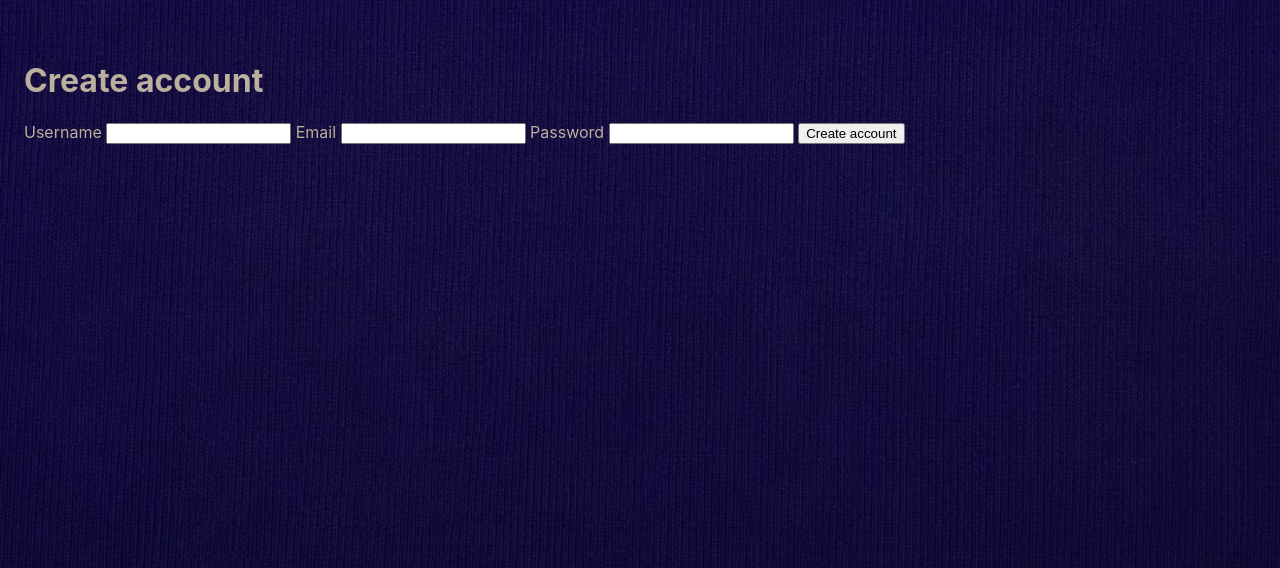
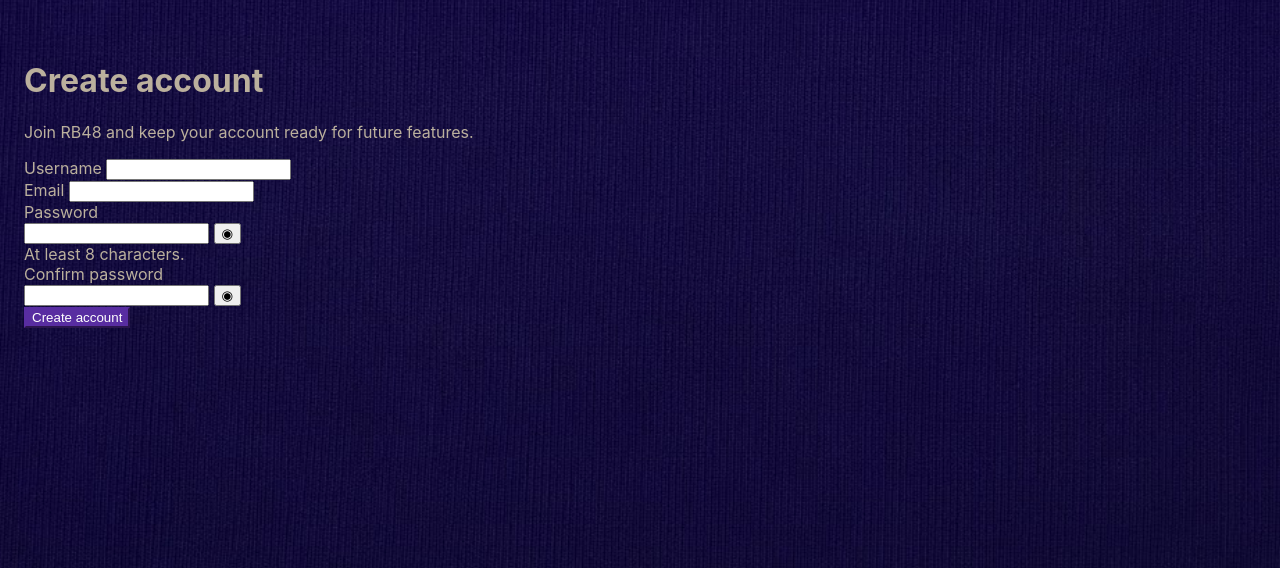
Before and after one commit to DANeoDev/RB48Glicko, a Flask app: page /register in a window 1280 px wide. Shown: the part 76-644 px from the top of the page. Run offline with Flask 3, Linux system fonts and the light colour scheme; some libraries are stand-ins or nearby versions.

Commit message:
Modernize registration form with password confirmation

```diff
--- a/web/templates/register.html
+++ b/web/templates/register.html
@@ -1,20 +1,79 @@
 {% extends "base.html" %}
 
 {% block content %}
-<div class="page-container">
+<div class="page-container account-page">
+    <div class="account-card">
+        <div class="account-header">
             <h1>Create account</h1>
-    <form method="post" class="form-card">
+            <p>Join RB48 and keep your account ready for future features.</p>
+        </div>
+
+        <form method="post" class="account-form" id="register-form">
             {% if error %}<p class="form-error">{{ error }}</p>{% endif %}
+
+            <div class="form-field">
                 <label for="username">Username</label>
-        <input id="username" name="username" required minlength="3" maxlength="30" value="{{ request.form.get('username', '') }}">
+                <input id="username" name="username" autocomplete="username" required minlength="3" maxlength="30" value="{{ request.form.get('username', '') }}">
+            </div>
 
+            <div class="form-field">
                 <label for="email">Email</label>
-        <input id="email" name="email" type="email" required maxlength="254" value="{{ request.form.get('email', '') }}">
+                <input id="email" name="email" type="email" autocomplete="email" required maxlength="254" value="{{ request.form.get('email', '') }}">
+            </div>
 
+            <div class="form-field">
                 <label for="password">Password</label>
-        <input id="password" name="password" type="password" required minlength="8">
+                <div class="password-input-wrap">
+                    <input id="password" name="password" type="password" autocomplete="new-password" required minlength="8">
+                    <button type="button" class="password-toggle" data-password-target="password" aria-label="Show password" title="Show password">◉</button>
+                </div>
+                <span class="form-hint">At least 8 characters.</span>
+            </div>
 
-        <button type="submit">Create account</button>
+            <div class="form-field">
+                <label for="confirm-password">Confirm password</label>
+                <div class="password-input-wrap">
+                    <input id="confirm-password" name="confirm_password" type="password" autocomplete="new-password" required minlength="8">
+                    <button type="button" class="password-toggle" data-password-target="confirm-password" aria-label="Show password" title="Show password">◉</button>
+                </div>
+                <span class="form-hint" id="password-match-hint"></span>
+            </div>
+
+            <button type="submit" class="primary account-submit">Create account</button>
         </form>
     </div>
+</div>
 {% endblock %}
+
+{% block scripts %}
+<script>
+document.querySelectorAll(".password-toggle").forEach(button => {
+    button.addEventListener("click", () => {
+        const input = document.getElementById(button.dataset.passwordTarget);
+        const showing = input.type === "text";
+        input.type = showing ? "password" : "text";
+        button.setAttribute("aria-label", showing ? "Show password" : "Hide password");
+        button.setAttribute("title", showing ? "Show password" : "Hide password");
+        button.textContent = showing ? "◉" : "○";
+    });
+});
+
+const password = document.getElementById("password");
+const confirmPassword = document.getElementById("confirm-password");
+const matchHint = document.getElementById("password-match-hint");
+
+function updatePasswordMatch() {
+    if (!confirmPassword.value) {
+        matchHint.textContent = "";
+        confirmPassword.setCustomValidity("");
+        return;
+    }
+    const matches = password.value === confirmPassword.value;
+    matchHint.textContent = matches ? "Passwords match." : "Passwords do not match.";
+    confirmPassword.setCustomValidity(matches ? "" : "Passwords do not match.");
+}
+
+password.addEventListener("input", updatePasswordMatch);
+confirmPassword.addEventListener("input", updatePasswordMatch);
+</script>
+{% endblock %}
```
Lines whose indentation alone changed are shown as unchanged.
